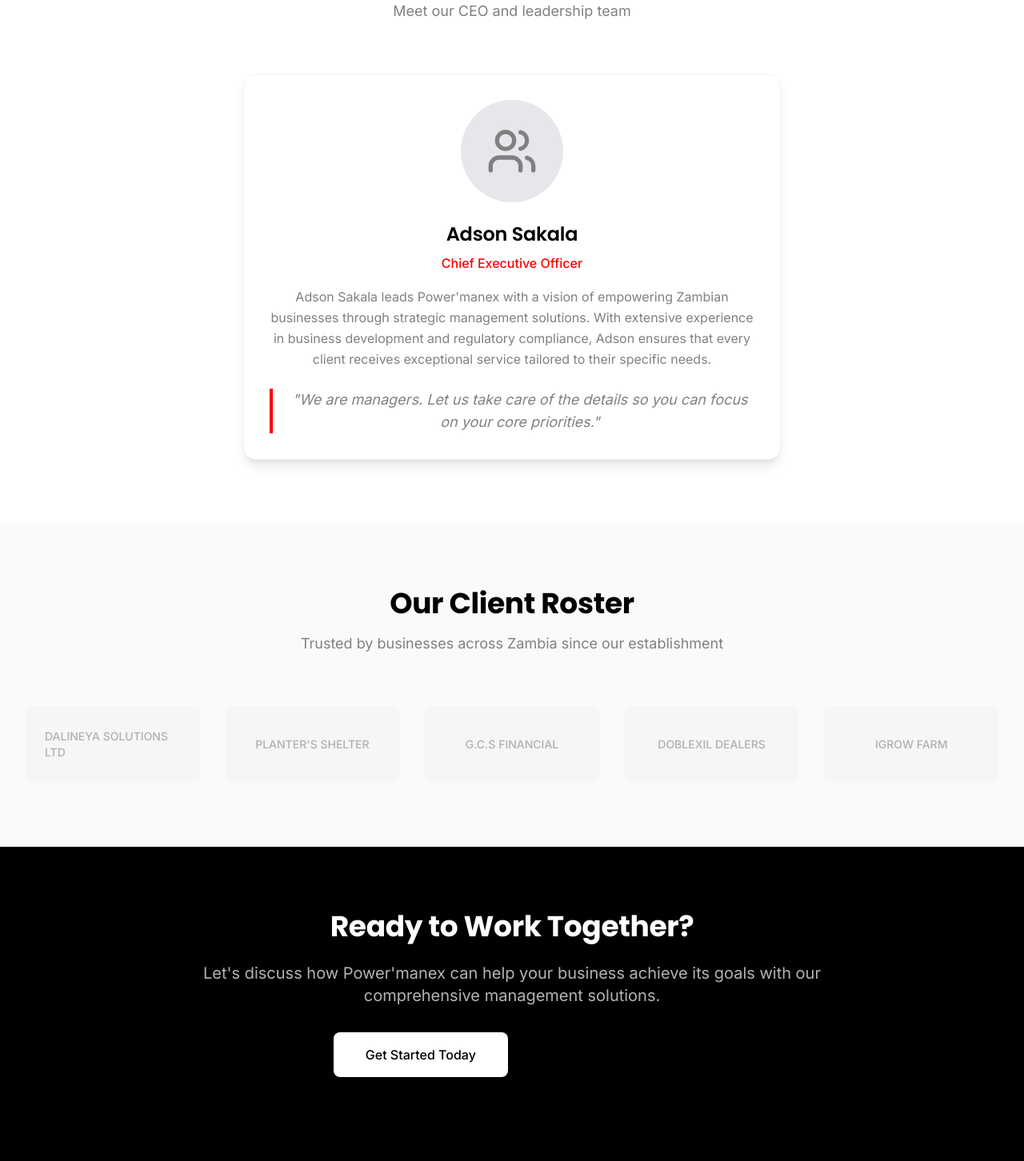
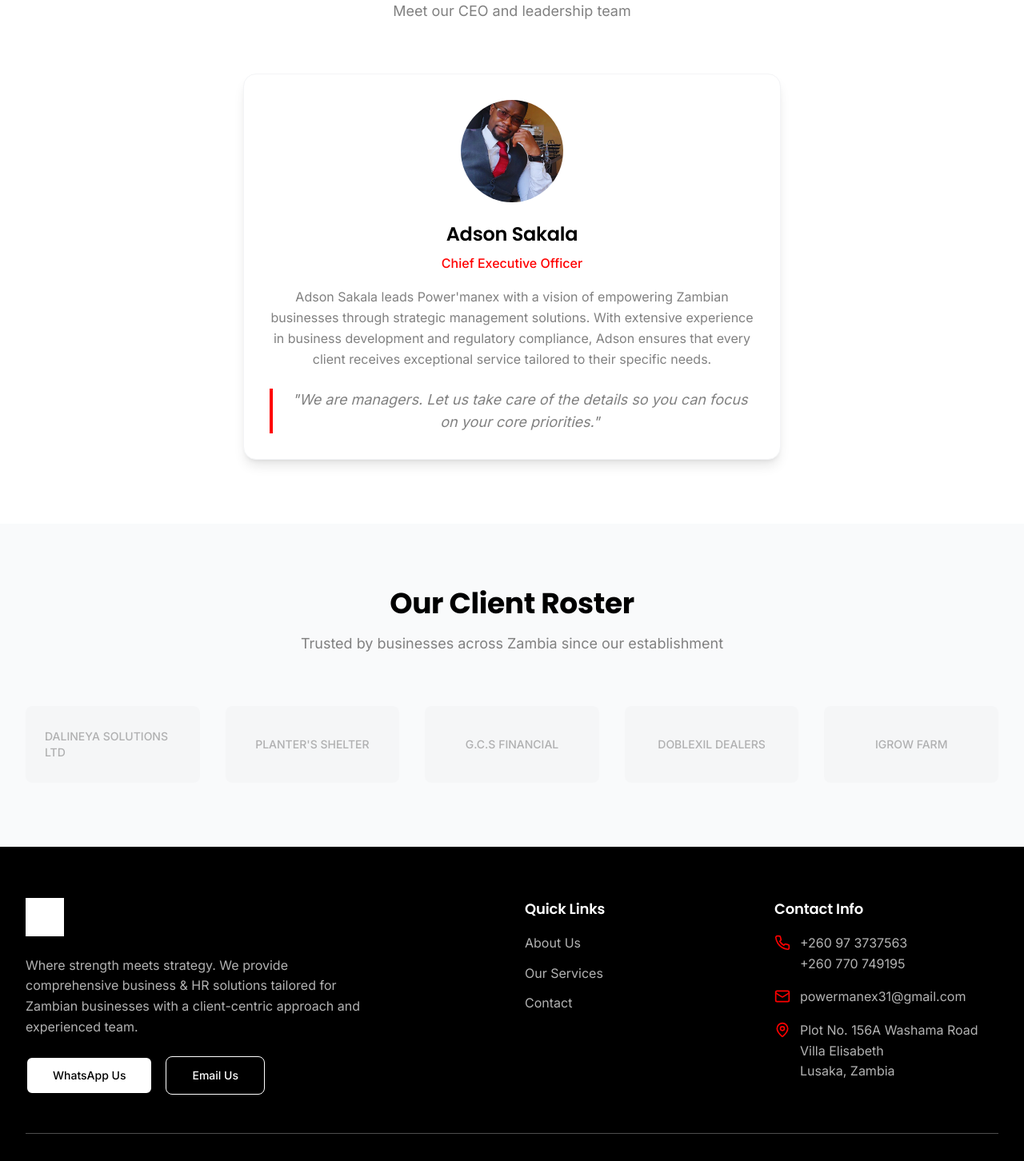
Before and after one commit to Hasa1O1/powermanex-management-consultancy, a Next.js app: page /about in a window 1280 px wide. Shown: the part 2100-3552 px from the top of the page at 80% size. Built offline with nearby package versions, Linux system fonts and the light colour scheme.

Commit message:
Add CEO photo, fix footer email links, remove CTA section, and fix Get Started button

```diff
--- a/app/about/page.tsx
+++ b/app/about/page.tsx
@@ -1,4 +1,5 @@
 import { Metadata } from 'next'
+import Image from 'next/image'
 import { Section, SectionHeading, SectionLarge } from '@/components/ui/section'
 import { Card, CardContent, CardDescription, CardHeader, CardTitle } from '@/components/ui/card'
 import { Badge } from '@/components/ui/badge'
@@ -237,8 +238,14 @@ export default function AboutPage() {
           <Card>
             <CardContent className="p-8">
               <div className="text-center">
-                <div className="w-32 h-32 bg-gray-200 rounded-full mx-auto mb-6 flex items-center justify-center">
-                  <Users className="w-16 h-16 text-brand-gray" />
+                <div className="w-32 h-32 rounded-full mx-auto mb-6 overflow-hidden relative">
+                  <Image
+                    src="/CEO Photo.png"
+                    alt="Adson Sakala - Chief Executive Officer"
+                    width={128}
+                    height={128}
+                    className="object-cover w-full h-full"
+                  />
                 </div>
                 <h3 className="text-2xl font-semibold mb-2">Adson Sakala</h3>
                 <p className="text-brand-red font-medium mb-4">Chief Executive Officer</p>
@@ -283,27 +290,6 @@ export default function AboutPage() {
           </div>
         </div>
       </Section>
-
-      {/* CTA Section */}
-      <Section className="bg-brand-black text-brand-white">
-        <div className="max-w-4xl mx-auto text-center">
-          <h2 className="text-3xl lg:text-4xl font-bold font-heading mb-6">
-            Ready to Work Together?
-          </h2>
-          <p className="text-xl text-brand-gray-light mb-8">
-            Let&apos;s discuss how Power&apos;manex can help your business achieve its goals
-            with our comprehensive management solutions.
-          </p>
-          <div className="flex flex-col sm:flex-row gap-4 justify-center">
-            <Button asChild size="lg" className="bg-brand-white text-brand-black hover:bg-brand-gray-light">
-              <Link href="/contact">Get Started Today</Link>
-            </Button>
-            <Button asChild variant="secondary" size="lg">
-              <Link href="/services">Explore Services</Link>
-            </Button>
-          </div>
-        </div>
-      </Section>
     </>
   )
 }
--- a/app/page.tsx
+++ b/app/page.tsx
@@ -50,7 +50,7 @@ export default function HomePage() {
 
               <div className="flex flex-col sm:flex-row gap-4 mb-8">
                 <Button asChild size="lg" className="text-lg px-8 py-4">
-                  <Link href="#contact">Get Started</Link>
+                  <Link href="/contact">Get Started</Link>
                 </Button>
                 <Button asChild variant="secondary" size="lg" className="text-lg px-8 py-4">
                   <Link href="/services">View Services</Link>
--- a/components/layout/footer.tsx
+++ b/components/layout/footer.tsx
@@ -2,7 +2,7 @@ import Link from 'next/link'
 import Image from 'next/image'
 import { Phone, Mail, MapPin, ExternalLink } from 'lucide-react'
 import { Button } from '@/components/ui/button'
-import { createWhatsAppLink } from '@/lib/utils'
+import { createWhatsAppLink, createMailtoLink } from '@/lib/utils'
 
 export default function Footer() {
   const currentYear = new Date().getFullYear()
@@ -35,7 +35,11 @@ export default function Footer() {
                 </a>
               </Button>
               <Button asChild variant="outline" className="border-brand-white text-brand-white hover:bg-brand-white hover:text-brand-black">
-                <a href="mailto:powermanex31@gmail.com?subject=Inquiry about Powermanex Services">
+                <a href={createMailtoLink(
+                  'powermanex31@gmail.com',
+                  "Inquiry about Power'manex Services",
+                  "Hello,\n\nI'm interested in learning more about your services.\n\nThank you."
+                )}>
                   Email Us
                 </a>
               </Button>
@@ -89,7 +93,11 @@ export default function Footer() {
               <div className="flex items-start space-x-3">
                 <Mail className="w-5 h-5 text-brand-red mt-0.5 flex-shrink-0" />
                 <a
-                  href="mailto:powermanex31@gmail.com"
+                  href={createMailtoLink(
+                    'powermanex31@gmail.com',
+                    "Inquiry about Power'manex Services",
+                    "Hello,\n\nI'm interested in learning more about your services.\n\nThank you."
+                  )}
                   className="text-brand-gray-light hover:text-brand-white transition-colors"
                 >
                   powermanex31@gmail.com
```
Also changed, not shown: public/CEO Photo.png (added).
